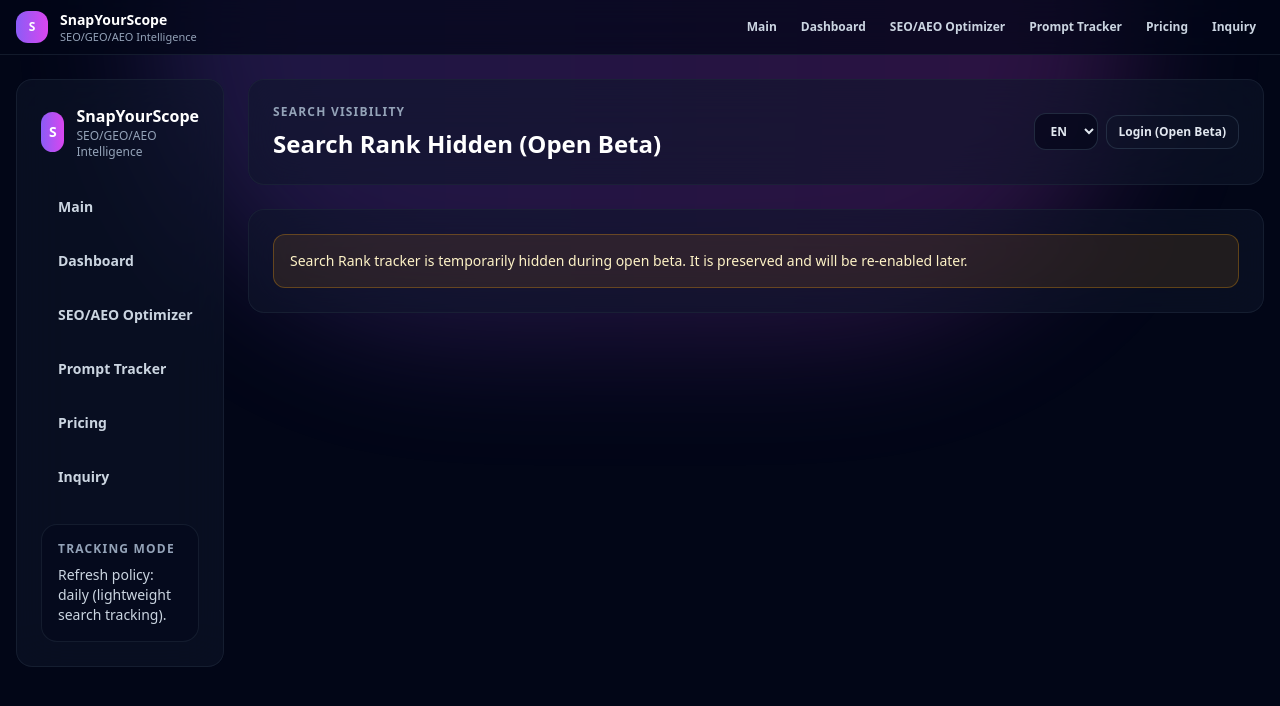
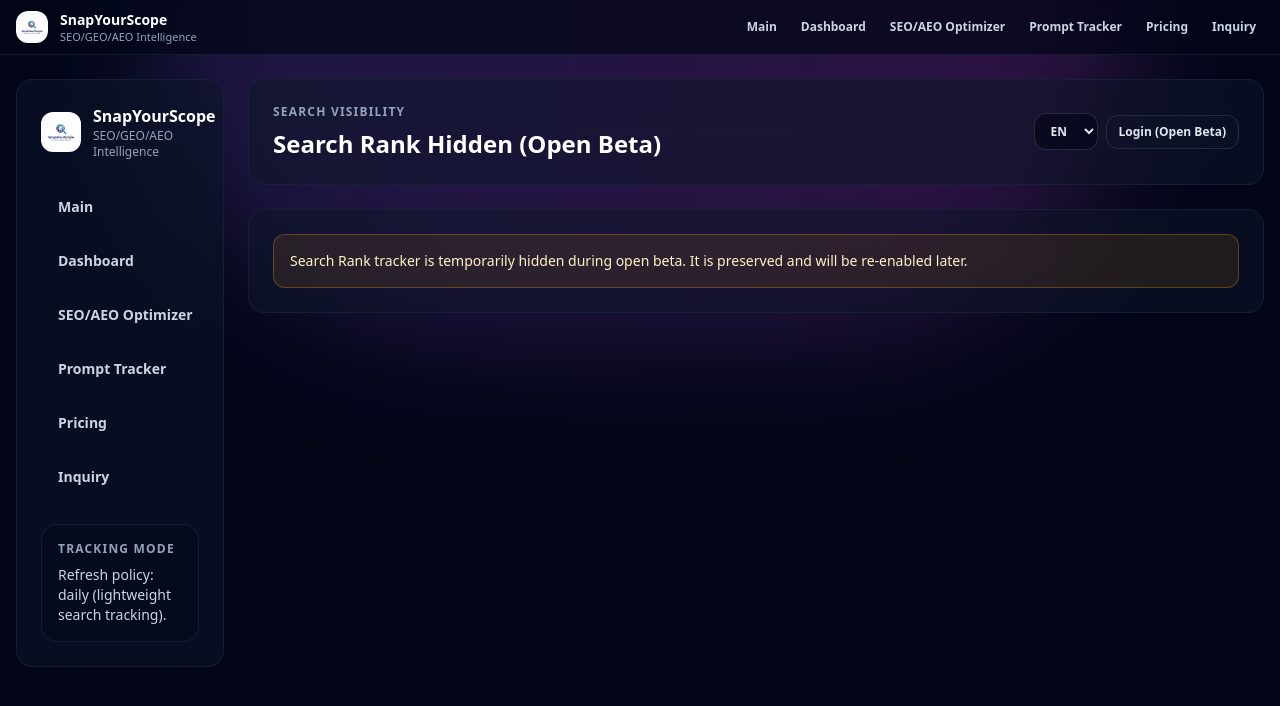
Before and after one commit to HRDI0/SnapYourScope, a website built with Vite: page frontend/keyword-rank.html in a window 1280 px wide. Built offline with nearby package versions, Linux system fonts and the light colour scheme.

Commit message:
add logo

```diff
--- a/frontend/index.html
+++ b/frontend/index.html
@@ -34,7 +34,7 @@
   <header class="sticky top-0 z-50 border-b border-slate-800/60 bg-slate-950/70 backdrop-blur-xl">
     <div class="mx-auto flex max-w-7xl items-center justify-between gap-3 px-4 py-3">
       <a href="/" class="flex items-center gap-3">
-        <span class="flex h-9 w-9 items-center justify-center rounded-xl bg-gradient-to-r from-violet-500 to-fuchsia-500 text-sm font-extrabold text-white">S</span>
+        <img src="/snapyourscope_logo.png" alt="SnapYourScope logo" class="h-9 w-9 rounded-xl object-contain" />
         <div class="leading-tight">
           <p class="text-sm font-semibold text-white">SnapYourScope</p>
           <p id="landing-tagline" class="text-xs text-slate-400">Lightweight URL-based SEO/AEO intelligence</p>
--- a/frontend/keyword-rank.html
+++ b/frontend/keyword-rank.html
@@ -28,7 +28,7 @@
   <header class="sticky top-0 z-50 border-b border-slate-800/60 bg-slate-950/70 backdrop-blur-xl">
     <div class="mx-auto flex max-w-[96rem] items-center justify-between gap-3 px-4 py-2.5">
       <a href="/" class="flex items-center gap-3">
-        <span class="flex h-8 w-8 items-center justify-center rounded-xl bg-gradient-to-r from-violet-500 to-fuchsia-500 text-xs font-extrabold text-white">S</span>
+        <img src="/snapyourscope_logo.png" alt="SnapYourScope logo" class="h-8 w-8 rounded-xl object-contain" />
         <div class="leading-tight">
           <p class="text-sm font-semibold text-white">SnapYourScope</p>
           <p class="text-[11px] text-slate-400">SEO/GEO/AEO Intelligence</p>
@@ -53,7 +53,7 @@
       <aside class="lg:sticky lg:top-20 lg:h-[calc(100vh-5.5rem)] lg:w-52 lg:shrink-0 lg:overflow-auto">
         <div class="rounded-2xl border border-slate-800/60 bg-slate-900/55 p-6 backdrop-blur-xl">
           <div class="flex items-center gap-3">
-            <span class="flex h-10 w-10 items-center justify-center rounded-xl bg-gradient-to-r from-violet-500 to-fuchsia-500 text-sm font-extrabold text-white">S</span>
+            <img src="/snapyourscope_logo.png" alt="SnapYourScope logo" class="h-10 w-10 rounded-xl object-contain" />
             <div class="leading-tight"><p class="text-base font-bold text-white">SnapYourScope</p><p class="text-xs text-slate-400">SEO/GEO/AEO Intelligence</p></div>
           </div>
           <nav class="mt-6 grid gap-2 text-sm font-semibold">
```
Also changed, not shown: frontend/aeo-optimizer.html (+2 -2 lines), frontend/app.html (+2 -2 lines), frontend/prompt-tracker.html (+2 -2 lines), frontend/public/snapyourscope_logo.png (added), snapyourscope_logo.png (added).
